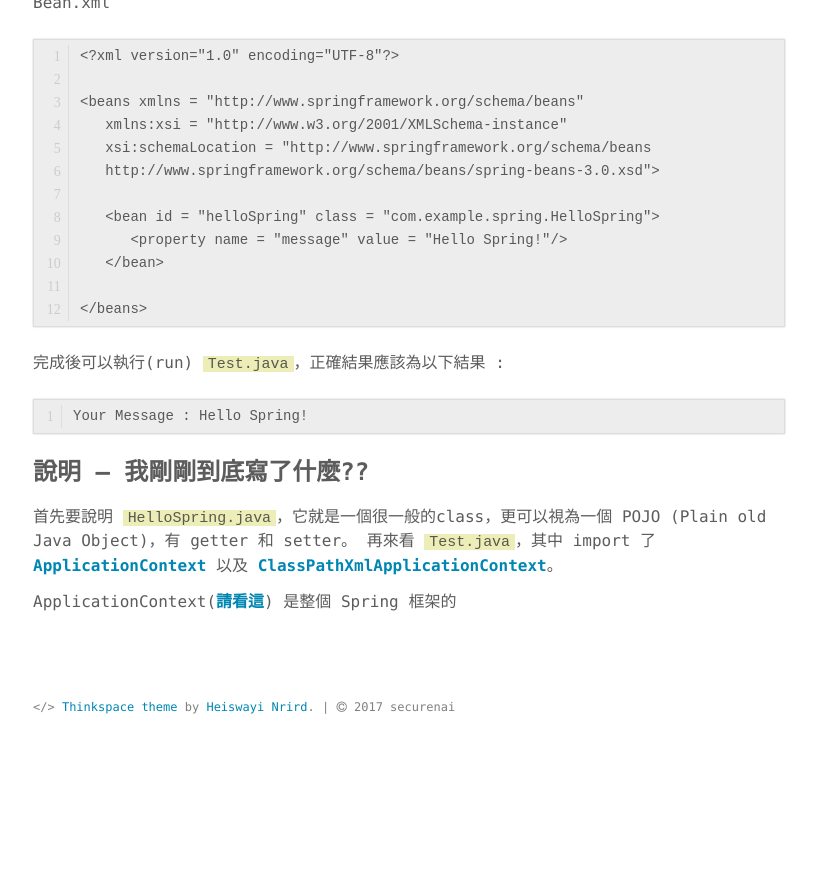
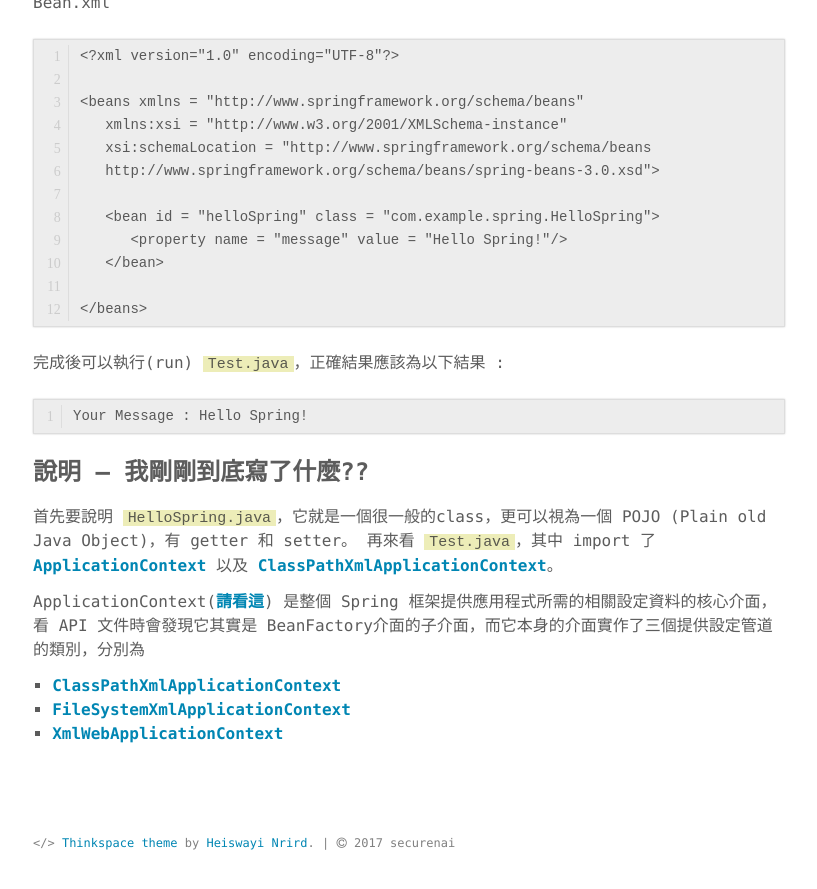
Before and after one commit to securenai/securenai.github.io, a Jekyll site: the page built from spring/spring_page2.md, in a window 1280 px wide and 900 px high, scrolled down 3112 px. Shown: the top 889 px of the window, without its empty margins (231-1048 px from the left). Built offline with Jekyll 4.4.1, drawn with Linux system fonts in a browser that asks for light colours; our own code applies the rules of GitHub Pages for plain Markdown files; before the commit the page ends 3876 px from its top, so only the background shows below that.

Commit message:
Update spring_page2.md

```diff
--- a/spring/spring_page2.md
+++ b/spring/spring_page2.md
@@ -108,4 +108,8 @@ Your Message : Hello Spring!
 首先要說明 `HelloSpring.java`，它就是一個很一般的class，更可以視為一個 POJO (Plain old Java Object)，有 getter 和 setter。
 再來看 `Test.java`，其中 import 了 **<a href="https://docs.spring.io/spring/docs/current/javadoc-api/org/springframework/context/ApplicationContext.html" target="_blank">ApplicationContext</a>** 以及 **<a href="https://docs.spring.io/spring/docs/current/javadoc-api/org/springframework/context/support/ClassPathXmlApplicationContext.html" target="_blank">ClassPathXmlApplicationContext</a>**。
 
-ApplicationContext(**<a href="https://spring.io/understanding/application-context" target="_blank">請看這</a>**) 是整個 Spring 框架的
+ApplicationContext(**<a href="https://spring.io/understanding/application-context" target="_blank">請看這</a>**) 是整個 Spring 框架提供應用程式所需的相關設定資料的核心介面，看 API 文件時會發現它其實是 BeanFactory介面的子介面，而它本身的介面實作了三個提供設定管道的類別，分別為
+
+1. **<a href="https://docs.spring.io/spring/docs/current/javadoc-api/org/springframework/context/support/ClassPathXmlApplicationContext.html" target="_blank">ClassPathXmlApplicationContext</a>**
+2. **<a href="https://docs.spring.io/spring/docs/current/javadoc-api/org/springframework/context/support/FileSystemXmlApplicationContext.html" target="_blank">FileSystemXmlApplicationContext</a>**
+3. **<a href="https://docs.spring.io/spring/docs/current/javadoc-api/org/springframework/web/context/support/XmlWebApplicationContext.html" target="_blank">XmlWebApplicationContext</a>**
```
